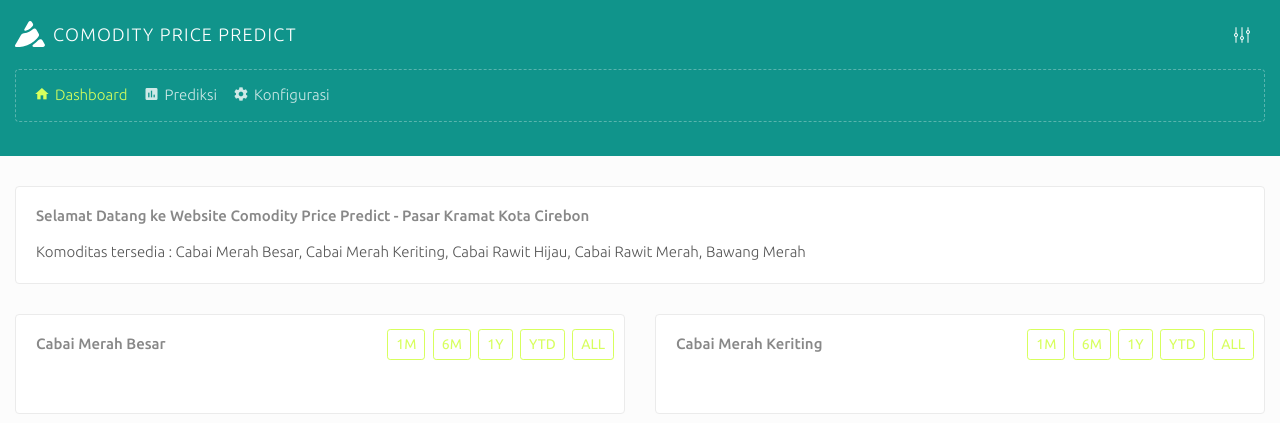
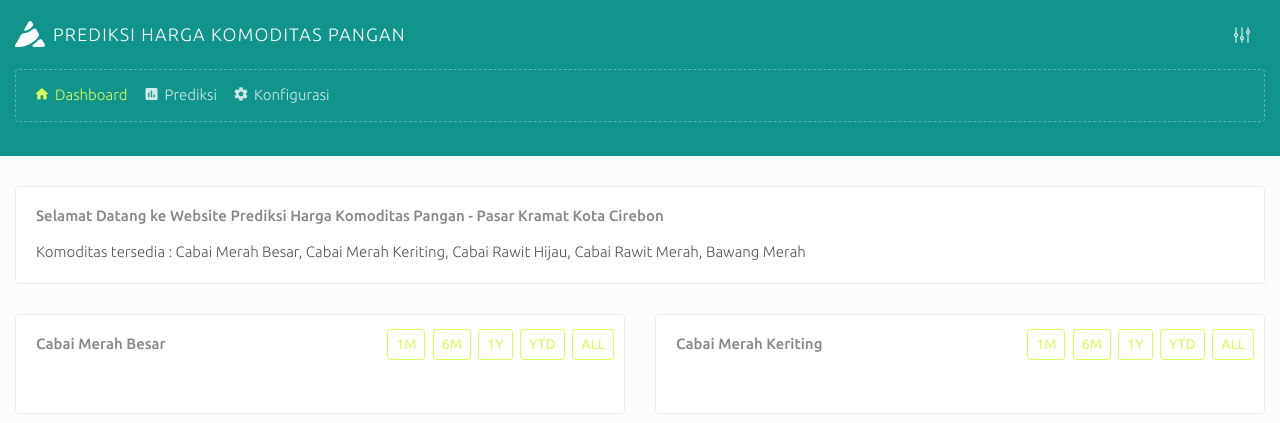
Before and after one commit to hafizcode02/comodity-price-predict, a Flask app: page / in a window 1280 px wide. Shown: the top 423 px of the page. Run offline with Flask 3, Linux system fonts and the light colour scheme; parts of the project's set-up code (start-up, migrations or seed data) failed here and were passed over; some libraries are stand-ins or nearby versions.

Commit message:
rubah ke bahasa

```diff
--- a/templates/index.html
+++ b/templates/index.html
@@ -11,7 +11,7 @@
                         <li class="breadcrumb-item"><a href="#">Home</a></li>
                         <li class="breadcrumb-item active">Dashboard</li>
                     </ul>
-                    <h1 class="mb-1 mt-1">Comodity Price Predict - Dashboard</h1>
+                    <h1 class="mb-1 mt-1">Prediksi Harga Komoditas Pangan - Dashboard</h1>
                 </div>
             </div>
         </div>
@@ -22,7 +22,7 @@
             <div class="col-xl-12 col-lg-12 col-md-12 col-sm-12">
                 <div class="card">
                     <div class="header">
-                        <h2>Selamat Datang ke Website Comodity Price Predict - Pasar Kramat Kota Cirebon</h2>
+                        <h2>Selamat Datang ke Website Prediksi Harga Komoditas Pangan - Pasar Kramat Kota Cirebon</h2>
                         <p class="mt-3" style="margin-bottom: unset;">Komoditas tersedia : Cabai Merah Besar, Cabai
                             Merah Keriting, Cabai Rawit Hijau, Cabai Rawit Merah, Bawang Merah</p>
                     </div>
--- a/templates/layouts/navbar.html
+++ b/templates/layouts/navbar.html
@@ -8,7 +8,7 @@
                         <a href="javascript:void(0);" class="bars"></a>
                         <a class="navbar-brand" href="#"><img
                                 src="{{ url_for('static', filename='assets/images/logo.svg') }}" width="30"
-                                alt="Amaze"><span class="ml-2">Comodity Price Predict</span></a>
+                                alt="Amaze"><span class="ml-2">Prediksi Harga Komoditas Pangan</span></a>
                     </div>
                     <div class="d-flex justify-content-end justify-content-md-between align-items-center flex-grow-1">
                         <div class="d-flex align-items-center currently_maintain hidden-xs"></div>
--- a/templates/predict.html
+++ b/templates/predict.html
@@ -9,9 +9,9 @@
                 <div class="col-lg-6 col-md-12">
                     <ul class="breadcrumb pl-0 pb-0 ">
                         <li class="breadcrumb-item"><a href="#">Home</a></li>
-                        <li class="breadcrumb-item active">Price Predict</li>
+                        <li class="breadcrumb-item active">Prediksi</li>
                     </ul>
-                    <h1 class="mb-1 mt-1">Comodity Price Predict - Price Predict</h1>
+                    <h1 class="mb-1 mt-1">Prediksi Harga Komoditas Pangan - Prediksi Harga</h1>
                 </div>
             </div>
         </div>
```
